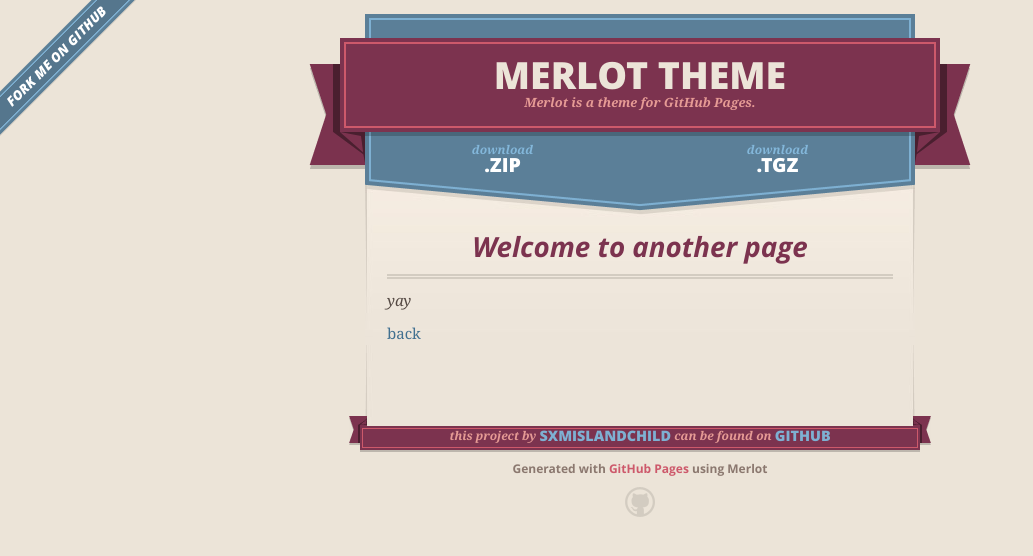
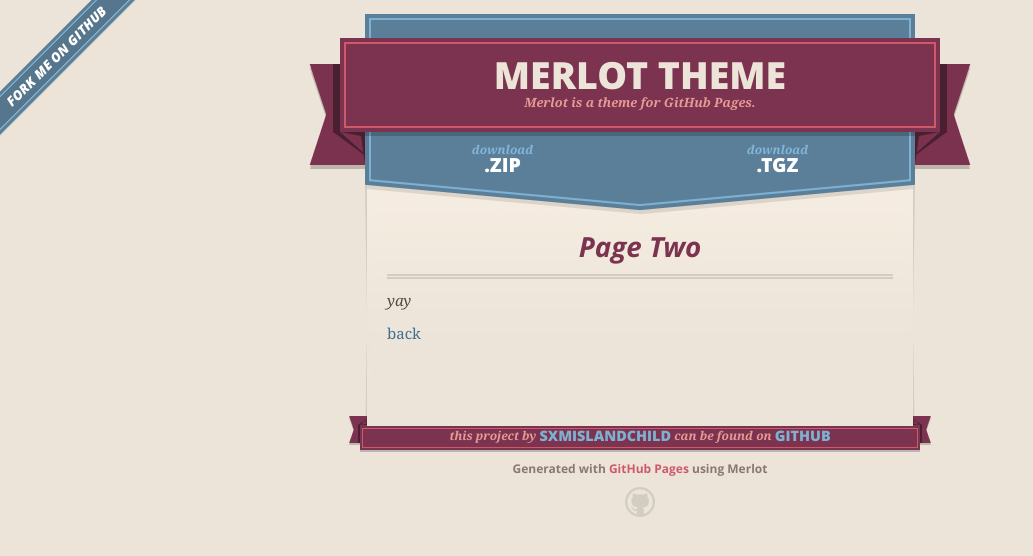
Before and after one commit to sxmislandchild/AF103, a Jekyll site: the page built from PageTwo.md, in a window 1280 px wide. Shown: the top 556 px of the page, without its empty margins (0-1033 px from the left). Built offline with Jekyll 4.4.1, drawn with Linux system fonts in a browser that asks for light colours; our own code applies the rules of GitHub Pages for plain Markdown files.

Commit message:
Update and rename another-page.md to PageTwo.md

```diff
--- a/another-page.md
+++ b/PageTwo.md
@@ -2,7 +2,7 @@
 layout: default
 ---
 
-## Welcome to another page
+## Page Two
 
 _yay_
 
```
